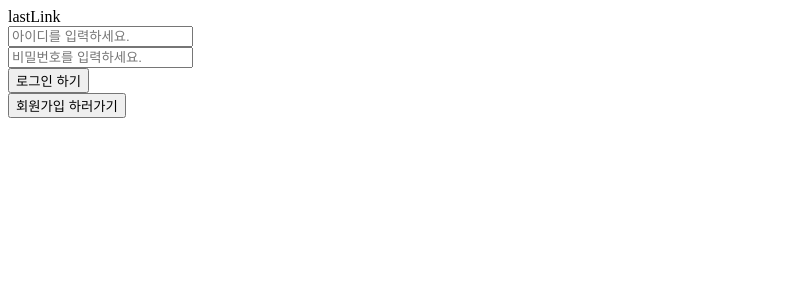
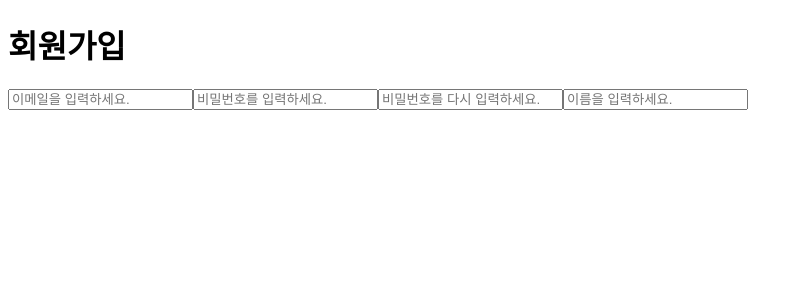
Before and after one commit to LikeLion-13th-INHA-Hachathon-Team-F/teamF-web, a React (Vite) app in the folder LikeLion-Hachathon-Front/: page /signup in a window 1280 px wide. Shown: the top 300 px of the page, without its empty margins (0-803 px from the left). Built offline with nearby package versions, Linux system fonts and the light colour scheme.

Commit message:
로그인페이지회원가입페이지라우터연결

```diff
--- a/LikeLion-Hachathon-Front/package.json
+++ b/LikeLion-Hachathon-Front/package.json
@@ -11,7 +11,8 @@
   },
   "dependencies": {
     "react": "^19.1.0",
-    "react-dom": "^19.1.0"
+    "react-dom": "^19.1.0",
+    "react-router-dom": "^7.6.3"
   },
   "devDependencies": {
     "@eslint/js": "^9.29.0",
--- a/LikeLion-Hachathon-Front/src/App.jsx
+++ b/LikeLion-Hachathon-Front/src/App.jsx
@@ -1,9 +1,17 @@
-import LoginPage from "./LoginPage/LoginPage"
+import React from "react";
+import { BrowserRouter as Router, Route, Routes } from "react-router-dom";
+import LoginPage from "./LoginPage/LoginPage";
+import SignUp from "./SignUp/SignUp";
 
 function App() {
   return (
-    <LoginPage />
-  )
+    <Router>
+      <Routes>
+        <Route path="/" element={<LoginPage />} />
+        <Route path="/signup" element={<SignUp />} />
+      </Routes>
+    </Router>
+  );
 }
 
-export default App
+export default App;
--- a/LikeLion-Hachathon-Front/src/LoginPage/LoginPage.jsx
+++ b/LikeLion-Hachathon-Front/src/LoginPage/LoginPage.jsx
@@ -1,6 +1,10 @@
 import React from "react";
 import "./LoginPage.css";
+
+import { useNavigate } from "react-router-dom";
+
 function LoginPage() {
+    const Navigate = useNavigate();
     return(
         <div className="LoginPage-Page">
             <div className="LoginPage-Headline">
@@ -25,7 +29,11 @@ function LoginPage() {
 
             </div>
             <div className="LoginPage-SignupButton">
-                <button>
+                <button
+                    type="button"
+                    class name="SignUpButton"
+                    onClick={()=> Navigate("/signup")}
+                >
                     회원가입 하러가기
                 </button>
             </div>
--- a/LikeLion-Hachathon-Front/src/SignUp/SignUp.jsx
+++ b/LikeLion-Hachathon-Front/src/SignUp/SignUp.jsx
@@ -0,0 +1,20 @@
+import React from "react";
+
+function SignUp() {
+    return(
+        <div className="SignUpContainer">
+            <div className="signUpBox">
+                <h1 className="signUpTitle">회원가입</h1>
+
+                <input type="email" id="email" name="email" placeholder="이메일을 입력하세요." className="Email" required />
+                <input type="password" id="password" name="password" placeholder="비밀번호를 입력하세요." className="Password" required />
+                <input type="password" id="confirmPassword" name="confirmPassword" placeholder="비밀번호를 다시 입력하세요." className="PasswordRE" required />
+                <input type="text" id="name" name="name" placeholder="이름을 입력하세요." className="Name" required />
+
+
+            </div>
+        </div>
+    )
+}
+
+export default SignUp;
```
Also changed, not shown: 1 other file (tests, documents, lock files or other folders).
